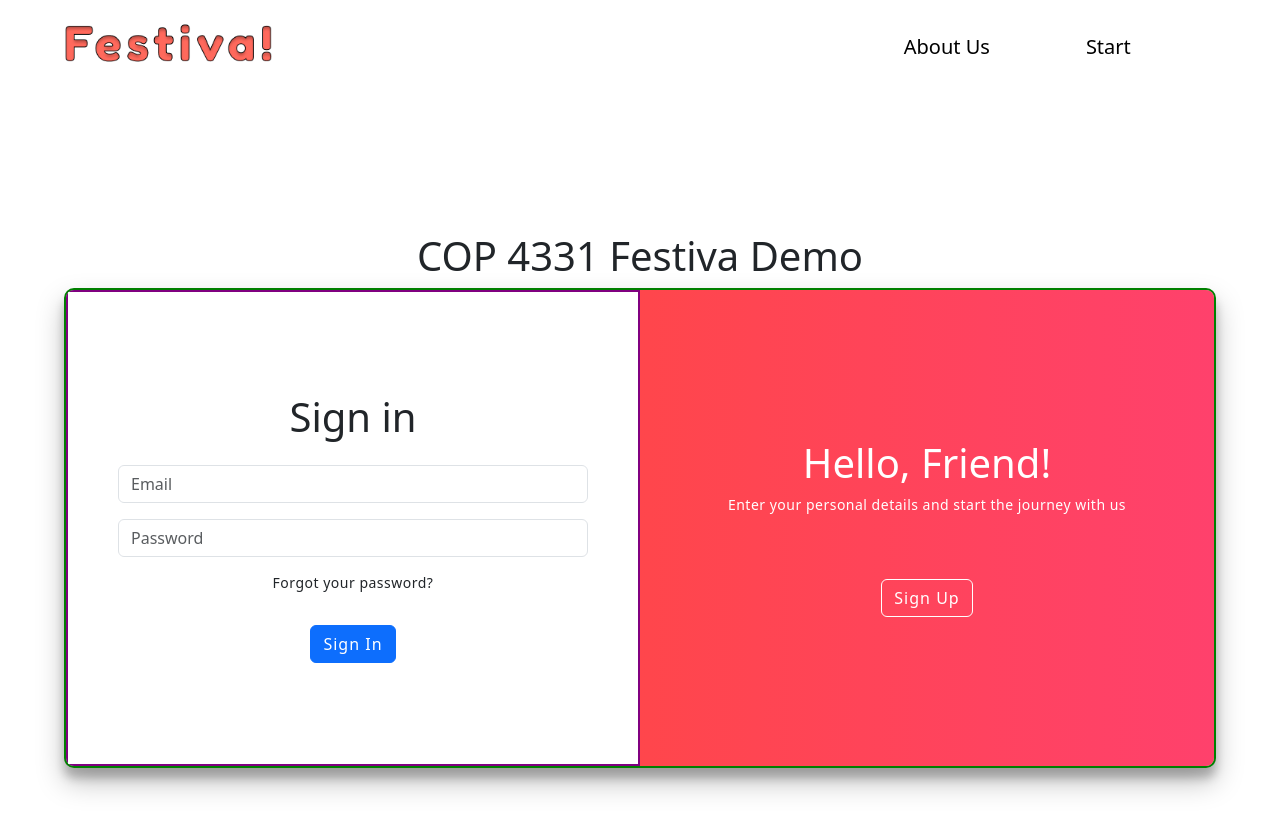
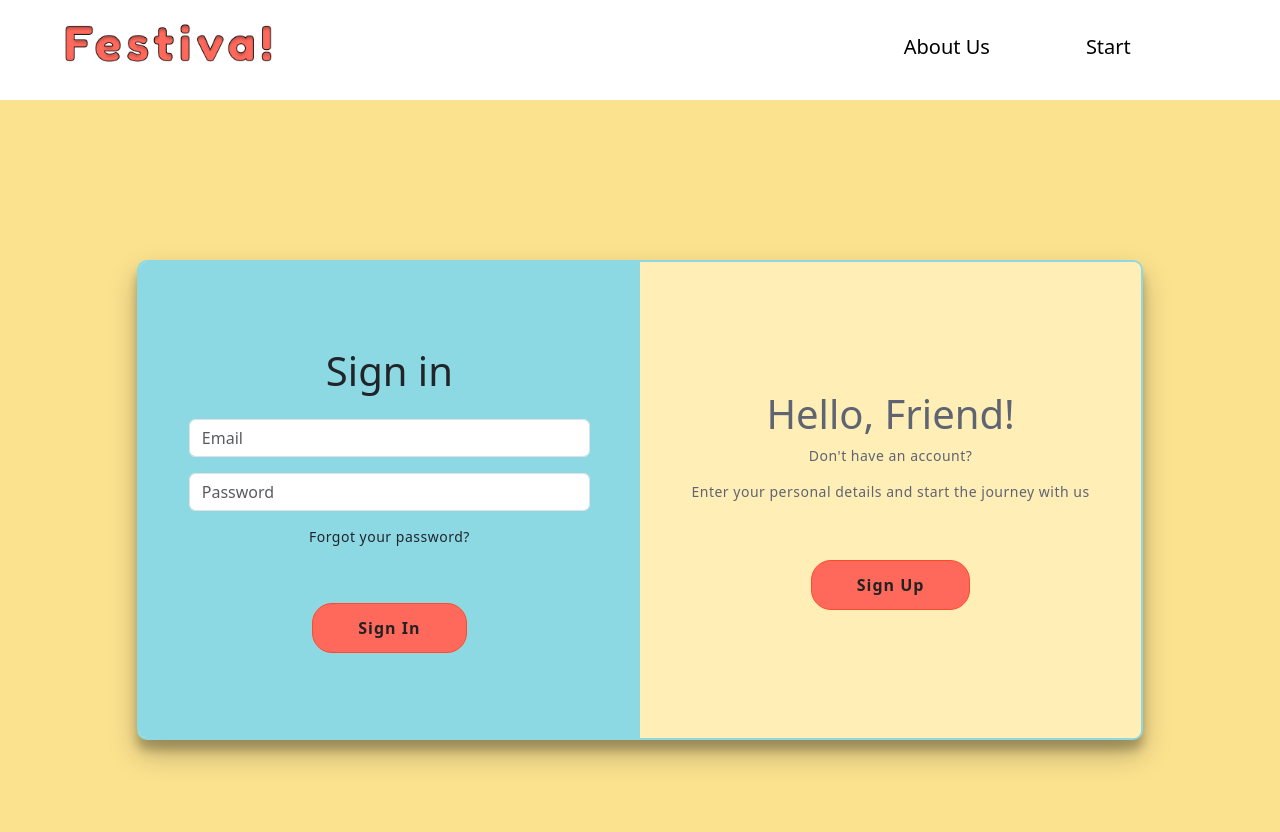
Before and after one commit to vimoreno21/festiva, a React (Create React App) app in the folder frontend/: page /start in a window 1280 px wide. Shown: the top 832 px of the page. Built offline with nearby package versions, Linux system fonts and the light colour scheme; no server answers.

Commit message:
fixed start and about page

```diff
--- a/frontend/src/components/LoginSignUp.js
+++ b/frontend/src/components/LoginSignUp.js
@@ -1,5 +1,5 @@
 import React, { useState } from 'react';
-import { Container, Row, Col } from 'reactstrap';
+import { Row, Col } from 'reactstrap';
 import { useNavigate } from "react-router-dom";
 
 function LoginSignUp() {
@@ -78,16 +78,15 @@ function LoginSignUp() {
   };
 
   return (
-    // <Container style={{  backgroundColor: 'transparent', border: 'none', maxWidth: '768px', padding: 0, margin: 0, display: 'flex', justifyContent: 'center', alignItems: 'center', backgroundColor: 'lightblue', border: '2px solid blue',  width: '100%'}}>
-      <div className={`container ${isSignUp ? 'right-panel-active' : ''}`} id="container" style={{backgroundColor: 'lightgreen', border: '2px solid green',  padding: 0, margin: 0,  maxWidth: '90%'}}>
+      <div className={`container ${isSignUp ? 'right-panel-active' : ''}`} id="container" style={{ border: '2px solid #8CD9E4', padding: 0, margin: 0,  maxWidth: '85%'}}>
         <Row style={{ zIndex: 1 }}>
-          <Col md={6} className="form-container sign-up-container" style={{backgroundColor: 'pink', border: '2px solid pink', padding: 0, margin: 0, maxWidth: '50%'}}>
+          <Col md={6} className="form-container sign-up-container" style={{ padding: 0, margin: 0, maxWidth: '50%'}}>
             <form onSubmit={doSignup}>
               <h1>Create Account</h1>
               <input type="text" className="form-control mt-3" placeholder="Name" ref={(c) => (signUpName = c)} />
               <input type="email" className="form-control mt-3" placeholder="Email" ref={(c) => (signUpEmail = c)} />
               <input type="password" className="form-control mt-3" placeholder="Password" ref={(c) => (signUpPassword = c)} />
-              <button className="btn btn-primary mt-3" type="submit">
+              <button className="button_style" type="submit">
                 Sign Up
               </button>
               <span className="text-danger" id="signInResult">
@@ -95,13 +94,13 @@ function LoginSignUp() {
               </span>
             </form>
           </Col>
-          <Col md={6} className="form-container sign-in-container" style={{backgroundColor: 'purple', border: '2px solid purple', padding: 0, margin: 0, maxWidth: '50%'}}>
+          <Col md={6} className="form-container sign-in-container" style={{padding: 0, margin: 0, maxWidth: '50%'}}>
             <form onSubmit={doLogin}>
               <h1>Sign in</h1>
               <input type="email" className="form-control mt-3" placeholder="Email" ref={(c) => (loginEmail = c)} />
               <input type="password" className="form-control mt-3" placeholder="Password" ref={(c) => (loginPassword = c)} />
               <p onClick={togglePanel} className='mt-3'>Forgot your password?</p>
-              <button className="btn btn-primary mt-3" type="submit">
+              <button className="button_style" type="submit">
                 Sign In
               </button>
               <span className="text-danger" id="loginResult">
@@ -116,16 +115,17 @@ function LoginSignUp() {
               {isSignUp ? (
                 <>
                   <h1>Welcome Back!</h1>
-                  <p>To keep connected with us please login with your personal info</p>
-                  <button className="btn btn-secondary ghost mt-5" onClick={togglePanel} id="signIn">
+                  <p>Already have an account? Please login with your personal info</p>
+                  <button className="button_style" onClick={togglePanel} id="signIn">
                     Sign In
                   </button>
                 </>
               ) : (
                 <>
                   <h1>Hello, Friend!</h1>
+                  <p>Don't have an account? </p>
                   <p>Enter your personal details and start the journey with us</p>
-                  <button className="btn btn-secondary ghost mt-5" onClick={togglePanel} id="signUp">
+                  <button className="button_style" onClick={togglePanel} id="signUp">
                     Sign Up
                   </button>
                 </>
@@ -134,7 +134,6 @@ function LoginSignUp() {
           </div>
         </div>
       </div>
-    // </Container>
   );
 }
 
--- a/frontend/src/index.css
+++ b/frontend/src/index.css
@@ -119,7 +119,8 @@ button.ghost {
 }
 
 form {
-	background-color: #FFFFFF;
+	background: #8CD9E4;
+	/* background-color: #FFFFFF; */
 	display: flex;
 	align-items: center;
 	justify-content: center;
@@ -140,8 +141,10 @@ input {
 
 
 .container {
-	background-color: #fff;
+	background: #FFEEB6;
 	border-radius: 10px;
+	border-color: #8CD9E4;
+
   	box-shadow: 0 14px 28px rgba(0,0,0,0.25),
 			0 10px 10px rgba(0,0,0,0.22);
 	position: relative;
@@ -215,13 +218,11 @@ input {
 }
 
 .overlay {
-	background: #FF416C;
-	background: -webkit-linear-gradient(to right, #FF4B2B, #FF416C);
-	background: linear-gradient(to right, #FF4B2B, #FF416C);
+	background: #FFEEB6;
 	background-repeat: no-repeat;
 	background-size: cover;
 	background-position: 0 0;
-	color: #FFFFFF;
+	color: #5E6472;
 	position: relative;
 	left: -100%;
 	height: 100%;
@@ -503,7 +504,7 @@ footer a {
   }
 
   .navbar-link:hover {
-	text-decoration: underline;
+	font-weight: bold;
   }
 
   .set_z {
@@ -537,3 +538,19 @@ footer a {
 	background-size: cover;
 	min-height:100%;
  }
+
+
+ /* StartPage classes */
+.startpage_div {
+	background-color: #FBE28F;
+	background-size: cover;
+	height: 100%;
+}
+
+
+ /* AboutPage classes */
+ .aboutpage_div {
+	background-color: #FFA4A4;
+	background-size: cover;
+	height: 100%;
+}
--- a/frontend/src/pages/AboutPage.js
+++ b/frontend/src/pages/AboutPage.js
@@ -3,9 +3,9 @@ import React from 'react';
 
 function AboutPage() {
   return (
-    <div>
-      <h2>About Us</h2>
-      <p>This is the About Us page. Add your content here.</p>
+    <div className="aboutpage_div container-p" >
+      <h2>Meet The Team</h2>
+      <p>This is the About Us page.</p>
     </div>
   );
 }
--- a/frontend/src/pages/StartPage.js
+++ b/frontend/src/pages/StartPage.js
@@ -1,12 +1,10 @@
 import React from 'react';
-import PageTitle from '../components/PageTitle';
 import LoginSignUp from '../components/LoginSignUp';
 
 const StartPage = () =>
 {
     return(
-        <div className="center-content">
-        <PageTitle />
+        <div className="startpage_div container-p center-content">
         <LoginSignUp className="center-content"/>
         </div>
     );
--- a/package.json
+++ b/package.json
@@ -19,9 +19,11 @@
         "express": "^4.18.2",
         "mongodb": "^6.1.0",
         "mongoose": "^7.6.0",
+        "nodemailer": "^6.9.7",
         "nodemon": "^3.0.1",
         "react-router-dom": "^6.16.0",
-        "socket.io": "^4.7.2"
+        "socket.io": "^4.7.2",
+        "socket.io-client": "^4.7.2"
     },
     "devDependencies": {
         "concurrently": "^8.2.2"
```
Also changed, not shown: 1 other file (tests, documents, lock files or other folders).
